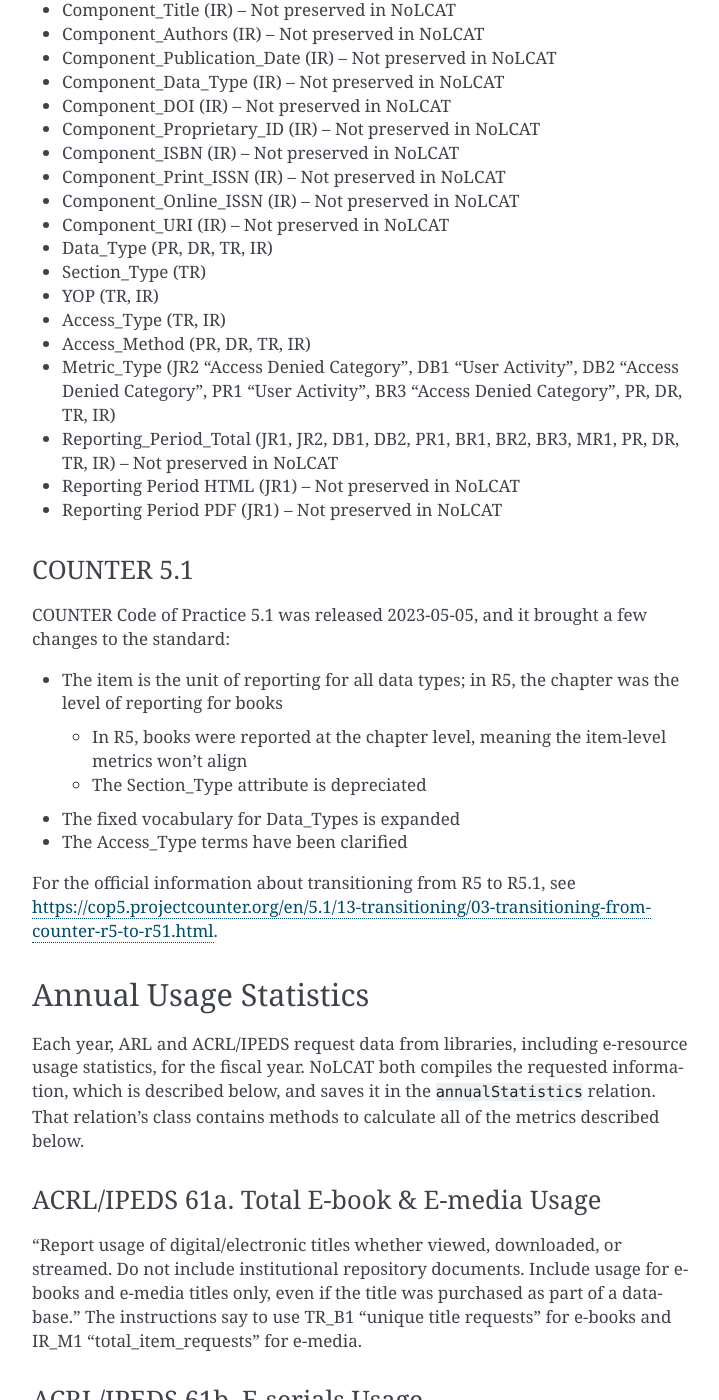
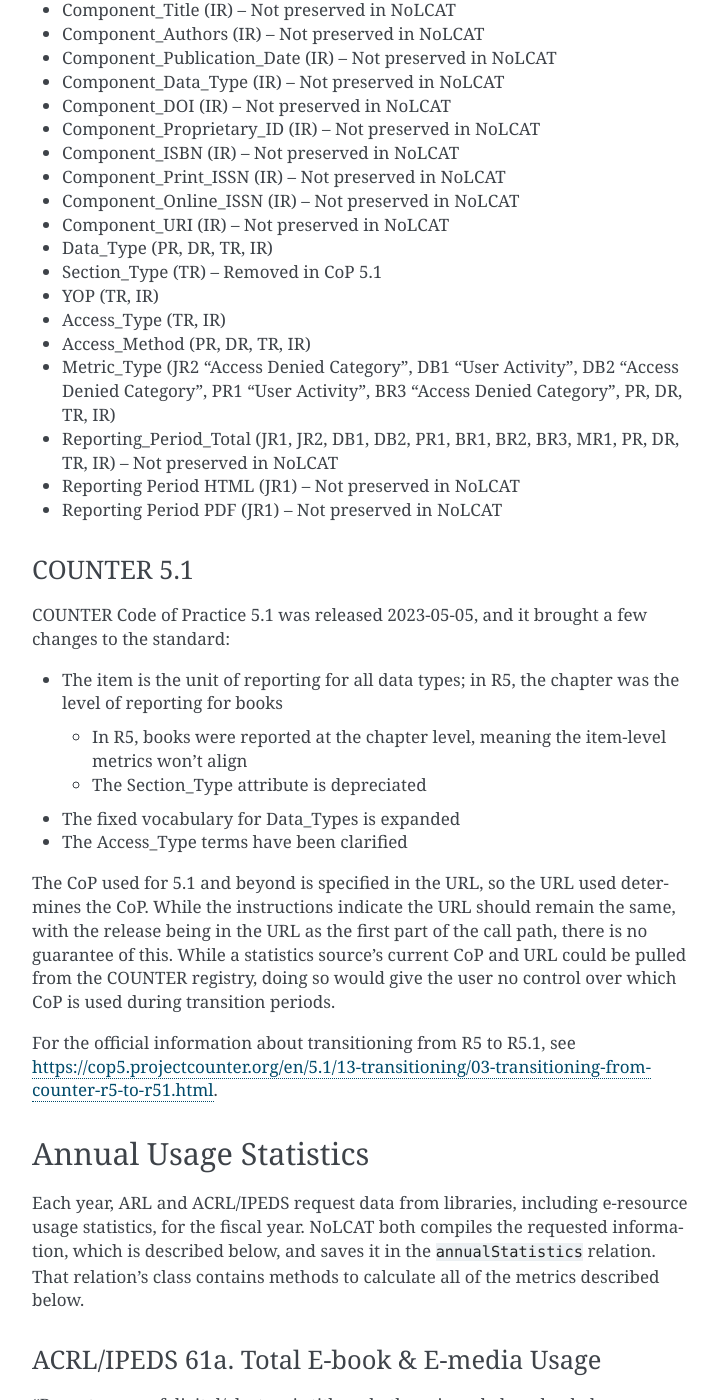
Before and after one commit to ereiskind/nolcat, a Sphinx documentation site: the page built from docs/source/COUNTER_SUSHI_and_annual_reports.rst, in a window 1280 px wide and 1400 px high, scrolled down 2010 px. Shown: the whole window, without its empty margins (388-1107 px from the left). Built offline with Sphinx 7.4.7, drawn with Linux system fonts in a browser that asks for light colours.

Commit message:
Update documentation on R5.1 URLs

```diff
--- a/docs/source/COUNTER_SUSHI_and_annual_reports.rst
+++ b/docs/source/COUNTER_SUSHI_and_annual_reports.rst
@@ -79,7 +79,7 @@
 * Component_Online_ISSN (IR) -- Not preserved in NoLCAT
 * Component_URI (IR) -- Not preserved in NoLCAT
 * Data_Type (PR, DR, TR, IR)
-* Section_Type (TR)
+* Section_Type (TR) -- Removed in CoP 5.1
 * YOP (TR, IR)
 * Access_Type (TR, IR)
 * Access_Method (PR, DR, TR, IR)
@@ -99,6 +99,8 @@
 
 * The fixed vocabulary for Data_Types is expanded
 * The Access_Type terms have been clarified
+
+The CoP used for 5.1 and beyond is specified in the URL, so the URL used determines the CoP. While the instructions indicate the URL should remain the same, with the release being in the URL as the first part of the call path, there is no guarantee of this. While a statistics source's current CoP and URL could be pulled from the COUNTER registry, doing so would give the user no control over which CoP is used during transition periods.
 
 For the official information about transitioning from R5 to R5.1, see https://cop5.projectcounter.org/en/5.1/13-transitioning/03-transitioning-from-counter-r5-to-r51.html.
 
--- a/docs/source/roadmap.rst
+++ b/docs/source/roadmap.rst
@@ -23,7 +23,6 @@
 Iteration 0: Prepare for COUNTER R5.1
 =====================================
 * Edit ``nolcat.models.StatisticsSources._harvest_R5_SUSHI()`` so "Data_Type" only in 'attributes_to_show' for R5 (line 945)
-* Edit ``nolcat.models.StatisticsSources._harvest_R5_SUSHI()`` to allow R5 or R5.1 URLs
 * Add saving JSON files to `ConvertJSONDictToDataframe.create_dataframe()`
 
 Iteration 3: Minimum Viable Product
```
